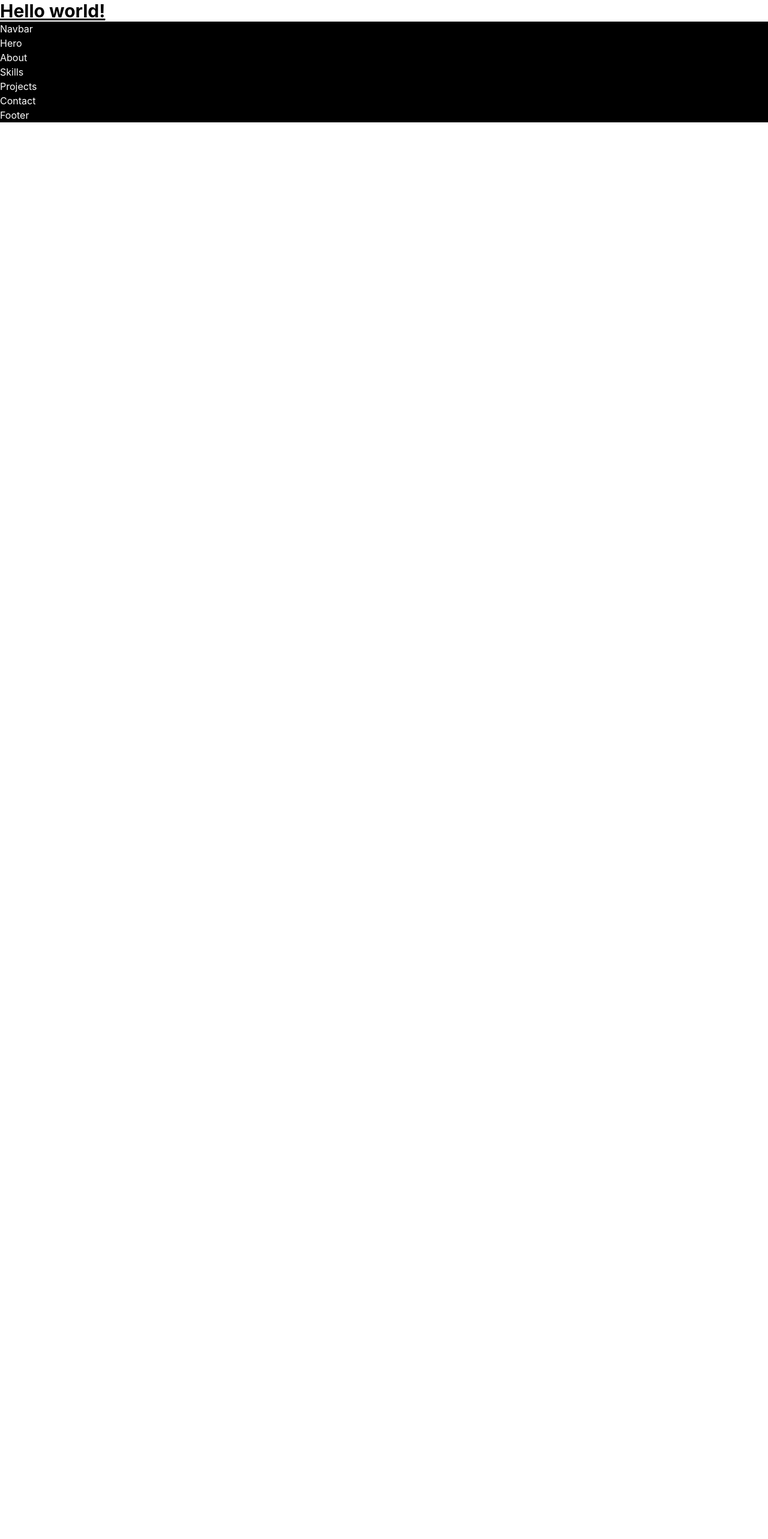
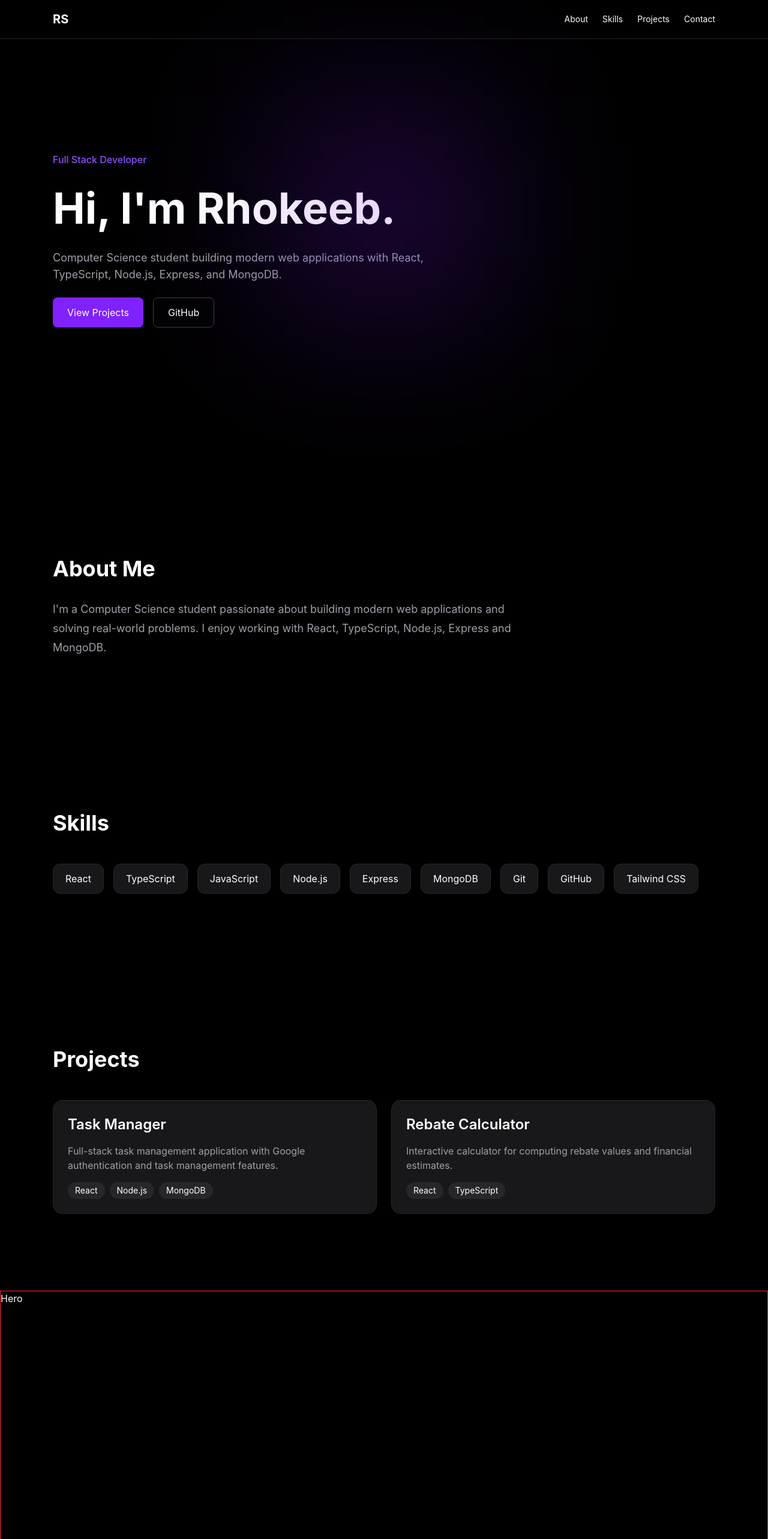
Before and after one commit to rhokeebsanni/RhokeebPortfolio, a React (Vite) app: page / in a window 1280 px wide. Shown: the top 2566 px of the page at 60% size. Before the commit the page ends 800 px from the top, so only its background shows below. Built offline with nearby package versions, Linux system fonts and the light colour scheme.

Commit message:
build portfolio page structure

```diff
--- a/index.html
+++ b/index.html
@@ -8,9 +8,6 @@
     <title>portfolio</title>
   </head>
   <body>
-    <h1 class="text-3xl font-bold underline">
-      Hello world!
-    </h1>
     <div id="root"></div>
     <script type="module" src="/src/main.tsx"></script>
   </body>
--- a/src/components/About.tsx
+++ b/src/components/About.tsx
@@ -1,8 +1,17 @@
+import Section from "./Section.tsx";
 
 const About = () => {
   return (
-    <div>About</div>
-  )
-}
+    <Section id="about">
+      <h2 className="text-4xl font-bold mb-8">About Me</h2>
 
-export default About
+      <p className="text-zinc-400 max-w-3xl text-lg leading-8">
+        I'm a Computer Science student passionate about building modern web
+        applications and solving real-world problems. I enjoy working with
+        React, TypeScript, Node.js, Express and MongoDB.
+      </p>
+    </Section>
+  );
+};
+
+export default About;
--- a/src/components/Contact.tsx
+++ b/src/components/Contact.tsx
@@ -1,8 +1,6 @@
 
 const Contact = () => {
-  return (
-    <div>Contact</div>
-  )
+  return <section className="min-h-screen border border-red-500">Hero</section>;
 }
 
 export default Contact
--- a/src/components/Footer.tsx
+++ b/src/components/Footer.tsx
@@ -1,8 +1,6 @@
 
 const Footer = () => {
-  return (
-    <div>Footer</div>
-  )
+  return <section className="min-h-screen border border-red-500">Hero</section>;
 }
 
 export default Footer
--- a/src/components/Hero.tsx
+++ b/src/components/Hero.tsx
@@ -1,8 +1,35 @@
-
 const Hero = () => {
   return (
-    <div>Hero</div>
-  )
-}
+    <section className="min-h-screen flex items-center">
+      <div className="absolute inset-0 overflow-hidden">
+        <div className="absolute top-40 left-1/2 -translate-x-1/2 h-96 w-96 bg-violet-600/20 blur-[120px]" />
+      </div>
+      <div className="max-w-6xl mx-auto px-6 w-full">
+        <div className="space-y-6">
+          <p className="text-violet-500 font-medium">Full Stack Developer</p>
 
-export default Hero
+          <h1 className="text-5xl md:text-7xl font-bold leading-tight">
+            Hi, I'm Rhokeeb.
+          </h1>
+
+          <p className="max-w-2xl text-zinc-400 text-lg">
+            Computer Science student building modern web applications with
+            React, TypeScript, Node.js, Express, and MongoDB.
+          </p>
+
+          <div className="flex gap-4">
+            <button className="px-6 py-3 bg-violet-600 rounded-lg hover:bg-violet-700 transition">
+              View Projects
+            </button>
+
+            <button className="px-6 py-3 border border-zinc-700 rounded-lg hover:border-zinc-500 transition">
+              GitHub
+            </button>
+          </div>
+        </div>
+      </div>
+    </section>
+  );
+};
+
+export default Hero;
--- a/src/components/Navbar.tsx
+++ b/src/components/Navbar.tsx
@@ -1,8 +1,18 @@
-
 const Navbar = () => {
   return (
-    <div>Navbar</div>
-  )
-}
+    <nav className="fixed top-0 left-0 right-0 backdrop-blur-md border-b border-zinc-800">
+      <div className="max-w-6xl mx-auto px-6 h-16 flex items-center justify-between">
+        <h2 className="font-bold text-xl">RS</h2>
 
-export default Navbar
+        <div className="flex gap-6 text-sm">
+          <a href="#about">About</a>
+          <a href="#skills">Skills</a>
+          <a href="#projects">Projects</a>
+          <a href="#contact">Contact</a>
+        </div>
+      </div>
+    </nav>
+  );
+};
+
+export default Navbar;
--- a/src/components/Projects.tsx
+++ b/src/components/Projects.tsx
@@ -1,8 +1,36 @@
+import Section from "./Section";
+import { projects } from "../data/projects";
 
 const Projects = () => {
   return (
-    <div>Projects</div>
-  )
-}
+    <Section id="projects">
+      <h2 className="text-4xl font-bold mb-12">Projects</h2>
 
-export default Projects
+      <div className="grid md:grid-cols-2 gap-6">
+        {projects.map((project) => (
+          <div
+            key={project.title}
+            className="p-6 rounded-2xl border border-zinc-800 bg-zinc-900"
+          >
+            <h3 className="text-2xl font-semibold mb-4">{project.title}</h3>
+
+            <p className="text-zinc-400 mb-4">{project.description}</p>
+
+            <div className="flex flex-wrap gap-2">
+              {project.technologies.map((tech) => (
+                <span
+                  key={tech}
+                  className="text-sm px-3 py-1 rounded-full bg-zinc-800"
+                >
+                  {tech}
+                </span>
+              ))}
+            </div>
+          </div>
+        ))}
+      </div>
+    </Section>
+  );
+};
+
+export default Projects;
--- /dev/null
+++ b/src/components/Section.tsx
@@ -0,0 +1,14 @@
+type SectionProps = {
+  id?: string;
+  children: React.ReactNode;
+};
+
+const Section = ({ id, children }: SectionProps) => {
+  return (
+    <section id={id} className="py-32">
+      <div className="max-w-6xl mx-auto px-6">{children}</div>
+    </section>
+  );
+};
+
+export default Section;
--- a/src/components/Skills.tsx
+++ b/src/components/Skills.tsx
@@ -1,8 +1,34 @@
+import Section from "./Section";
+
+const skills = [
+  "React",
+  "TypeScript",
+  "JavaScript",
+  "Node.js",
+  "Express",
+  "MongoDB",
+  "Git",
+  "GitHub",
+  "Tailwind CSS",
+];
 
 const Skills = () => {
   return (
-    <div>Skills</div>
-  )
-}
+    <Section id="skills">
+      <h2 className="text-4xl font-bold mb-12">Skills</h2>
 
-export default Skills
+      <div className="flex flex-wrap gap-4">
+        {skills.map((skill) => (
+          <div
+            key={skill}
+            className="px-5 py-3 rounded-xl border border-zinc-800 bg-zinc-900"
+          >
+            {skill}
+          </div>
+        ))}
+      </div>
+    </Section>
+  );
+};
+
+export default Skills;
--- a/src/data/projects.ts
+++ b/src/data/projects.ts
@@ -0,0 +1,15 @@
+export const projects = [
+  {
+    title: "Task Manager",
+    description:
+      "Full-stack task management application with Google authentication and task management features.",
+    technologies: ["React", "Node.js", "MongoDB"],
+  },
+
+  {
+    title: "Rebate Calculator",
+    description:
+      "Interactive calculator for computing rebate values and financial estimates.",
+    technologies: ["React", "TypeScript"],
+  },
+];
```
Also changed, not shown: 1 other file (tests, documents, lock files or other folders).
